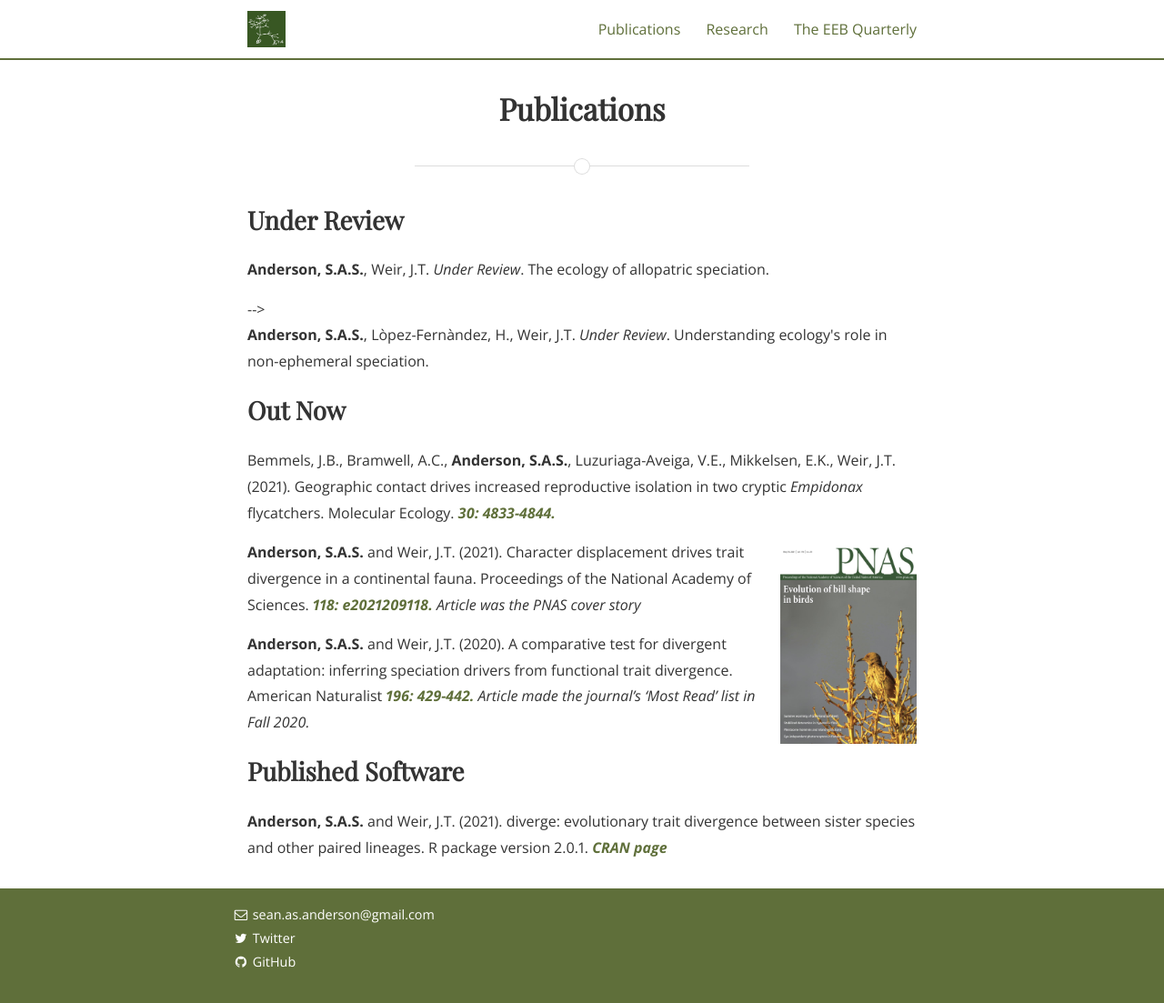
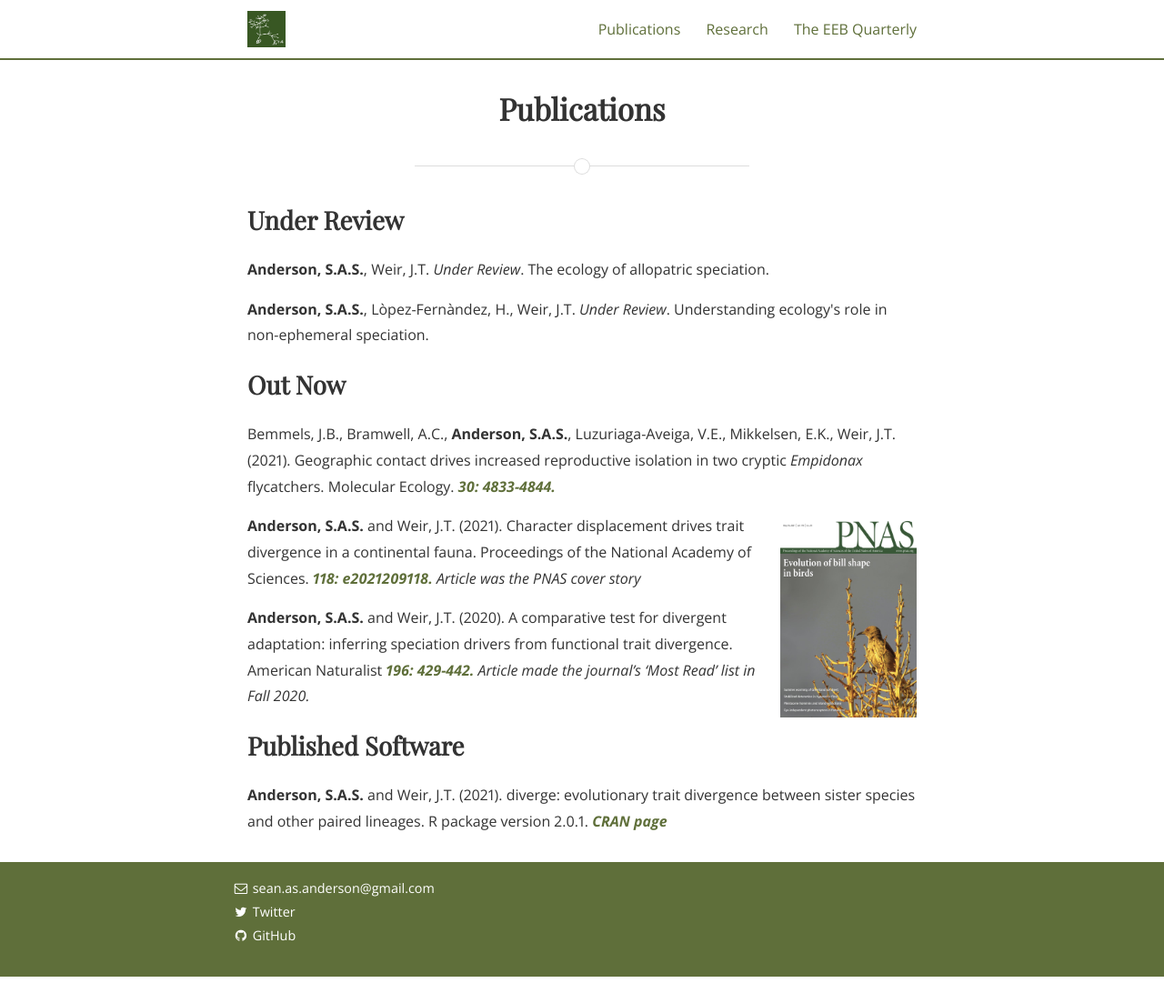
Before and after one commit to SeanASAnderson/SeanASAnderson.github.io, a Jekyll site: the page built from publications2.md, in a window 1280 px wide and 1103 px high. Shown: the whole window at 91% size. Built offline with Jekyll 4.4.1, drawn with Linux system fonts in a browser that asks for light colours; nearby versions of some CDN libraries; some web fonts are replaced.

```diff
--- a/publications2.md
+++ b/publications2.md
@@ -13,7 +13,7 @@ img {
 <body>
 <h2>Under Review</h2>
 
-<p><b>Anderson, S.A.S.</b>, Weir, J.T. <i>Under Review</i>. The ecology of allopatric speciation. </p> -->
+<p><b>Anderson, S.A.S.</b>, Weir, J.T. <i>Under Review</i>. The ecology of allopatric speciation. </p>
 
 <p><b>Anderson, S.A.S.</b>, L&ograve;pez-Fern&agrave;ndez, H., Weir, J.T. <i>Under Review</i>. Understanding ecology's role in non-ephemeral speciation. </p>
 
```
